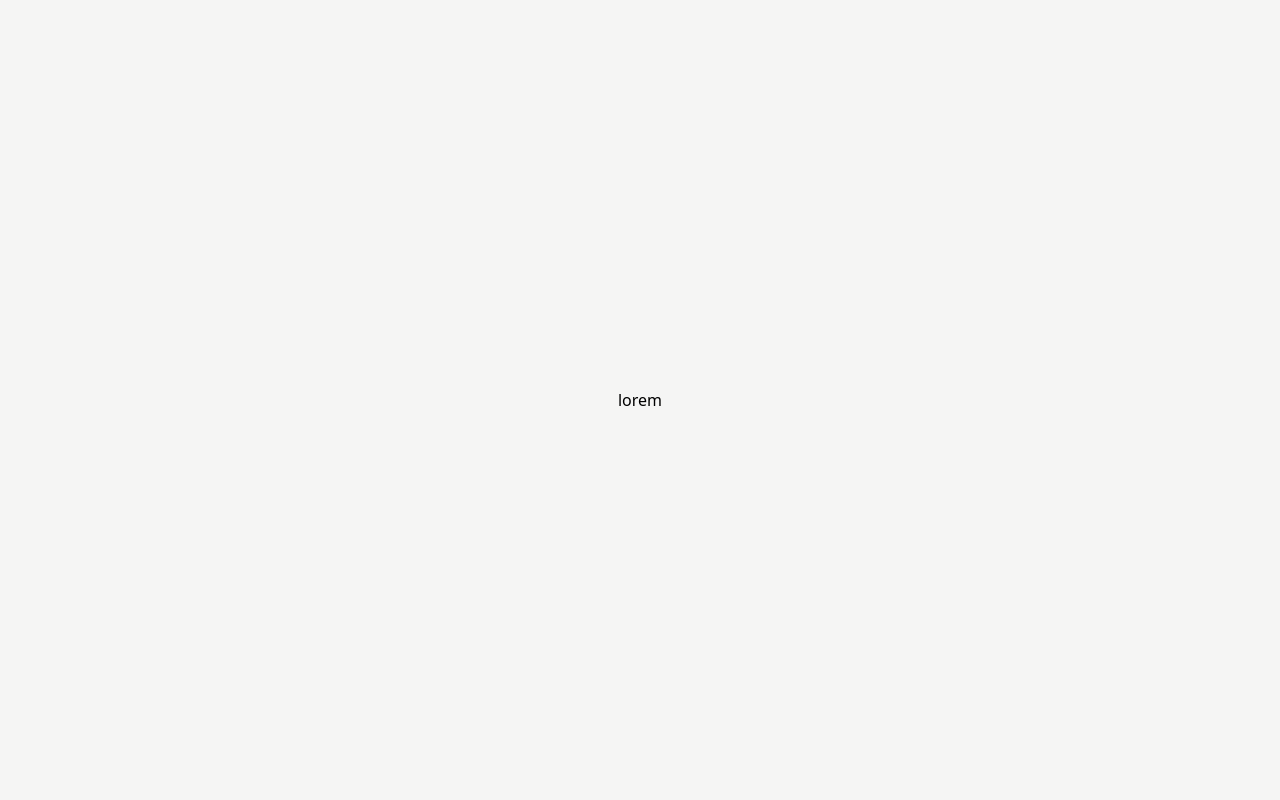
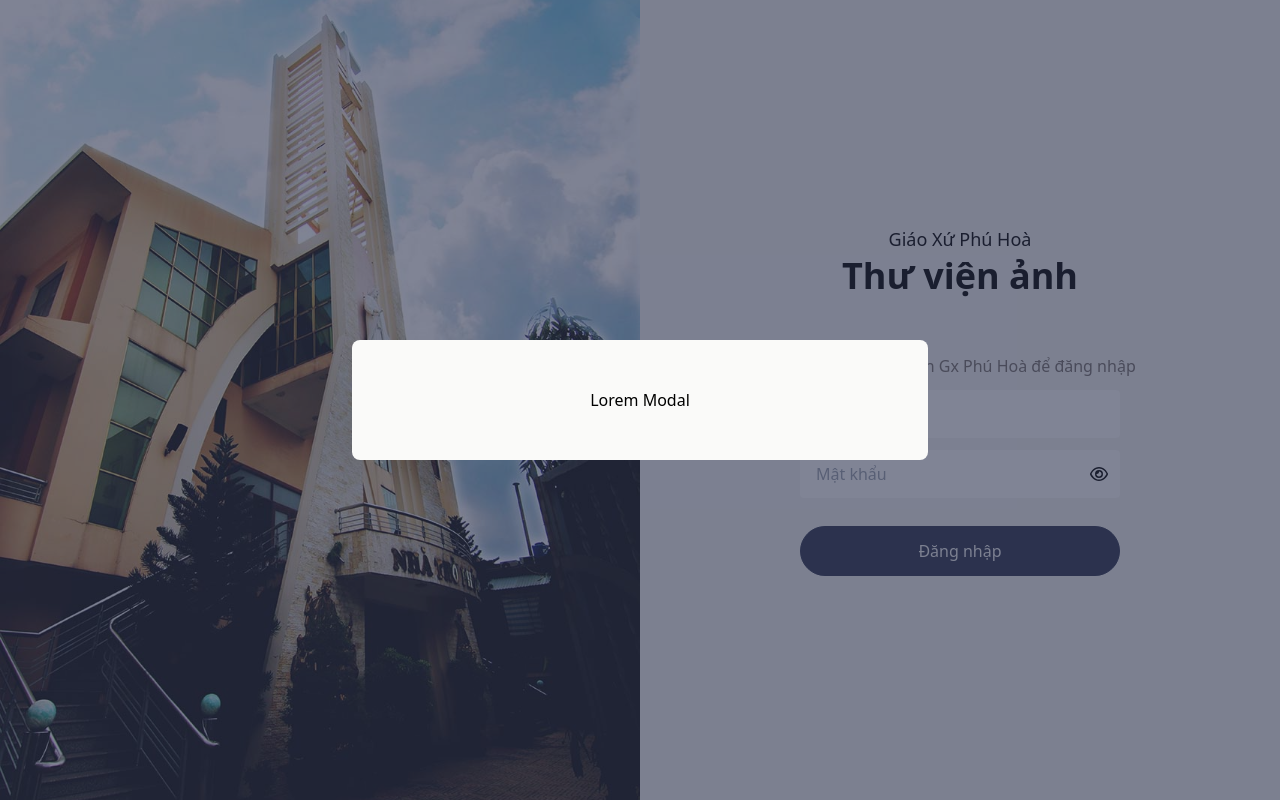
Before and after one commit to ngoc426123/gxphuhoa-gallery, a React (Create React App) app: page /login in a window 1280 px wide. Built offline with nearby package versions, Linux system fonts and the light colour scheme.

Commit message:
Implement Login page & Modal structure

```diff
--- a/package.json
+++ b/package.json
@@ -4,6 +4,9 @@
   "private": true,
   "dependencies": {
     "@azure/msal-browser": "^3.24.0",
+    "@fortawesome/fontawesome-svg-core": "^6.6.0",
+    "@fortawesome/free-regular-svg-icons": "^6.6.0",
+    "@fortawesome/react-fontawesome": "^0.2.2",
     "@testing-library/jest-dom": "^5.17.0",
     "@testing-library/react": "^13.4.0",
     "@testing-library/user-event": "^13.5.0",
--- /dev/null
+++ b/src/components/Modal/index.js
@@ -0,0 +1,24 @@
+export function Modal(props) {
+  // PROPS
+  const { open, children } = props;
+
+  // CLASS
+  const cls = {
+    modal: 'flex items-center justify-center px-5 w-screen h-screen text-center fixed top-0 left-0 z-50',
+    overlay: 'w-full h-full bg-skyline-400/60 absolute top-0 left-0 z-0',
+    inner: 'inline-block w-full max-w-xl px-10 py-12 rounded-lg bg-stone-50 relative z-10',
+  }
+
+  // RENDER
+  return {
+    false: <></>,
+    true: (
+      <div className={cls.modal} data-modal>
+        <div className={cls.inner}>
+          {children}
+        </div>
+        <div className={cls.overlay}></div>
+      </div>
+    )
+  }[open]
+}
--- /dev/null
+++ b/src/components/commons/Cta/index.js
@@ -0,0 +1,44 @@
+import clsx from "clsx";
+
+export default function Cta(props) {
+  // PROPS
+  const {href, style, type, block, onClick, children} = props;
+
+  // CLASS
+  const cls = {
+    button: clsx(
+      {
+        'block w-full': block,
+        'inline-block': !block,
+      },
+      'px-8 py-3 text-base text-center rounded-full transition-all',
+      {
+        'text-stone-100 bg-skyline-400 border border-skyline-400 hover:bg-skyline-300 hover:border-skyline-400': !style,
+      },
+    )
+  }
+
+  // RENDER
+  return {
+    true: (
+      <a
+        href={href}
+        type={type}
+        className={cls.button}
+        onClick={onClick}
+        title=""
+      >
+        {children}
+      </a>
+    ),
+    false: (
+      <button
+        type={type}
+        className={cls.button}
+        onClick={onClick}
+      >
+        {children}
+      </button>
+    )
+  }[!!href]
+}
--- /dev/null
+++ b/src/components/commons/Form/index.js
@@ -0,0 +1,68 @@
+import { useState } from "react";
+import clsx from "clsx";
+import { FontAwesomeIcon } from "@fortawesome/react-fontawesome";
+import { faEye, faEyeSlash } from "@fortawesome/free-regular-svg-icons";
+
+// IMAGE
+export const Form = {
+  Input(props) {
+    // PROPS
+    const { value, customClassGroup, customClassInput, placeholder, onChange, onKeyUp } = props;
+
+    // CLASS
+    const cls = {
+      formInput: clsx('mb-3', customClassGroup),
+      input: clsx('w-full h-12 px-4 text-base rounded outline-0', customClassInput),
+    }
+
+    // RENDER
+    return (
+      <div className={cls.formInput}>
+        <input
+          type="text"
+          value={value}
+          className={cls.input}
+          placeholder={placeholder}
+          onChange={onChange}
+          onKeyUp={onKeyUp}
+        />
+      </div>
+    )
+  },
+
+  Password(props) {
+    // PROPS
+    const { value, customClassGroup, customClassInput, placeholder, onChange, onKeyUp } = props;
+
+    // STATE
+    const [type, setType] = useState('password');
+
+    // CLASS
+    const cls = {
+      formInput: clsx('mb-3 relative', customClassGroup),
+      input: clsx('w-full h-12 px-4 text-base rounded outline-0 custom-input-password', customClassInput),
+      toggle: 'bg-transparent outline-0 absolute top-2/4 right-3 translate-y-[-50%]',
+    }
+
+    // RENDER
+    return (
+      <div className={cls.formInput}>
+        <input
+          type={type}
+          value={value}
+          className={cls.input}
+          placeholder={placeholder}
+          onChange={onChange}
+          onKeyUp={onKeyUp}
+        />
+        <button
+          className={cls.toggle}
+          onClick={() => setType(type => type === 'password' ? 'text' : 'password')}
+          type="button"
+        >
+          <FontAwesomeIcon icon={type === 'password' ? faEye : faEyeSlash} />
+        </button>
+      </div>
+    )
+  }
+}
--- a/src/index.css
+++ b/src/index.css
@@ -1,3 +1,8 @@
 @tailwind base;
 @tailwind components;
 @tailwind utilities;
+
+.custom-input-password::-ms-reveal,
+.custom-input-password::-ms-clear {
+  display: none;
+}
--- a/src/pages/Login/index.js
+++ b/src/pages/Login/index.js
@@ -1,13 +1,52 @@
+import Cover_img from "../../assets/images/cover.jpg";
+import Cta from "../../components/commons/Cta";
+import { Form } from "../../components/commons/Form";
+import { Modal } from "../../components/Modal";
+
 export default function Login() {
   // CLASS
   const cls = {
-    wrap: 'flex items-center justify-center w-full h-screen',
-    box: '',
+    wrap: 'flex items-center justify-center w-full h-screen overflow-hidden',
+    cover: 'w-1/2',
+    coverImage: 'w-full h-full object-cover',
+    loginBox: 'flex items-center justify-center flex-col w-1/2 h-full px-5',
+    headingBox: 'text-lg font-thin',
+    descBox: 'mb-14 text-4xl leading-tight font-bold',
+    noteBox: 'mb-3 font-thin text-stone-500',
+    formBox: 'w-full max-w-80',
   }
   // RENDER
   return (
-    <div className={cls.wrap}>
-      <div className={cls.box}>lorem</div>
-    </div>
+    <>
+      <div className={cls.wrap}>
+        <div className={cls.cover}>
+          <img className={cls.coverImage} src={Cover_img} alt=""/>
+        </div>
+        <div className={cls.loginBox}>
+          <h2 className={cls.headingBox}>Giáo Xứ Phú Hoà</h2>
+          <div className={cls.descBox}>Thư viện ảnh</div>
+          <div className={cls.noteBox}>* Sử dụng tài khoản <a href="https://gxphuhoa.org/admin" title="Admin Gx Phú Hoà">Gx Phú Hoà</a> để đăng nhập</div>
+          <div className={cls.formBox}>
+            <form>
+              <Form.Input
+                name='username'
+                placeholder='Tài khoản'
+              />
+              <Form.Password
+                name='password'
+                placeholder='Mật khẩu'
+                customClassGroup=' mb-7'
+              />
+              <Cta type="button" block>Đăng nhập</Cta>
+            </form>
+          </div>
+        </div>
+      </div>
+      <Modal
+        open={true}
+      >
+        <p>Lorem Modal</p>
+      </Modal>
+    </>
   )
 }
--- a/tailwind.config.js
+++ b/tailwind.config.js
@@ -4,7 +4,13 @@ module.exports = {
     "./src/**/*.{js,jsx,ts,tsx}",
   ],
   theme: {
-    extend: {},
+    extend: {
+      colors: {
+        'skyline-200': '#6d748e',
+        'skyline-300': '#545d78',
+        'skyline-400': '#2c334f',
+      },
+    },
   },
   plugins: [],
 }
```
Also changed, not shown: src/assets/images/cover.jpg (added), 1 other file (tests, documents, lock files or other folders).
